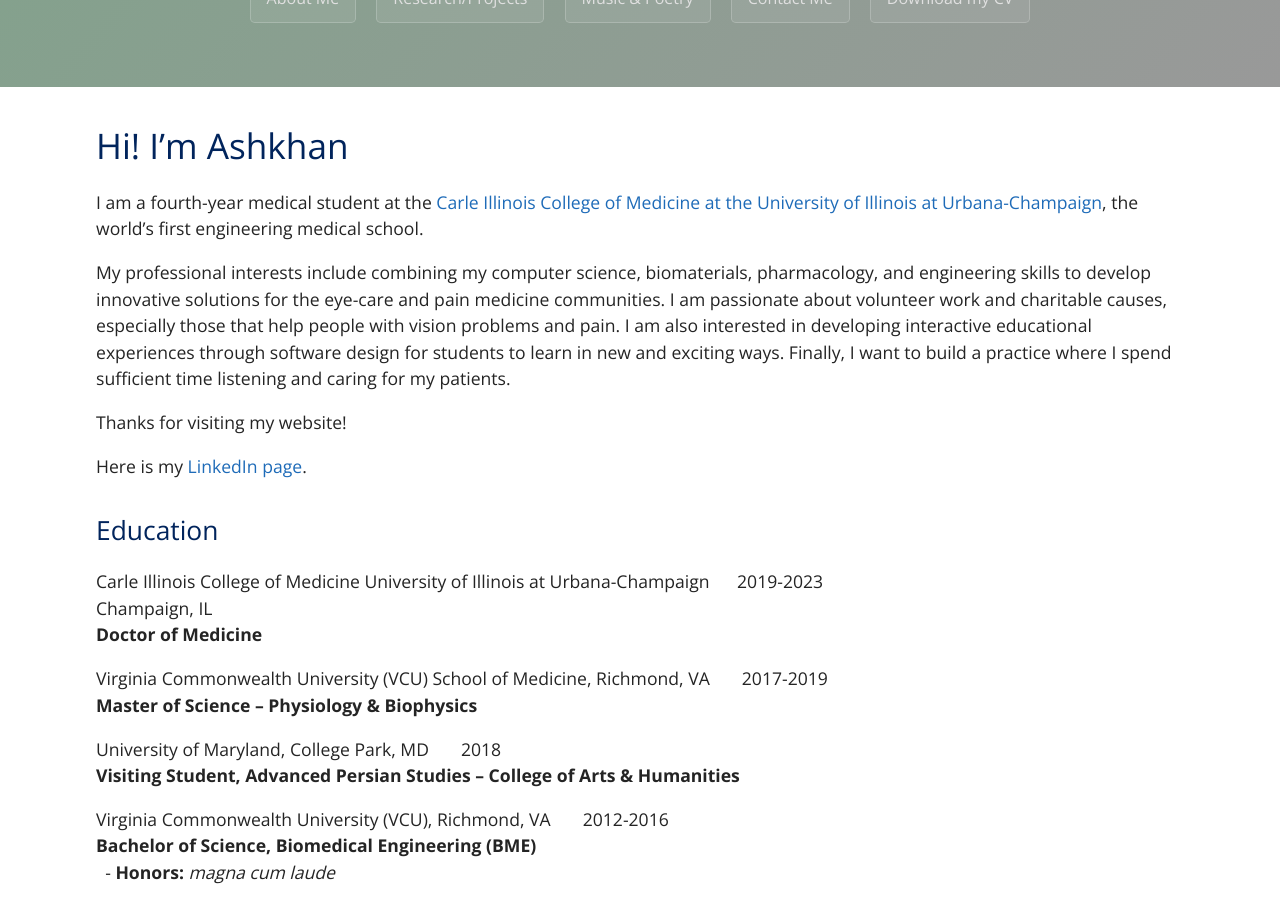
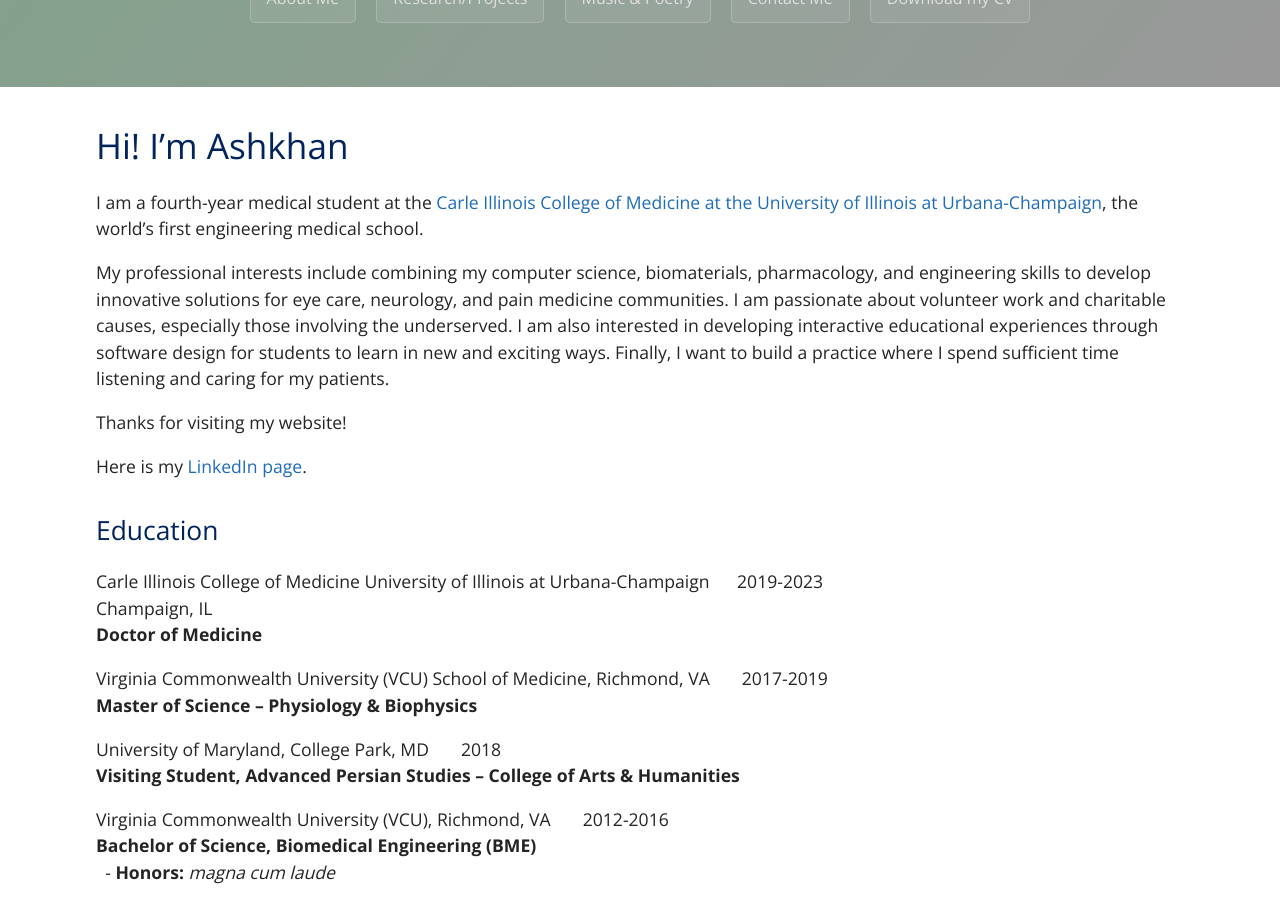
Before and after one commit to EyeCanDoIt/EyeCanDoIt.github.io, a Jekyll site: the page built from index.md, in a window 1280 px wide and 900 px high, scrolled down 411 px. Built offline with Jekyll 4.4.1, drawn with Linux system fonts in a browser that asks for light colours; the repository's description, which GitHub fills in, is left out.

Commit message:
Update index.md

```diff
--- a/index.md
+++ b/index.md
@@ -9,7 +9,7 @@
 I am a fourth-year medical student at the [Carle Illinois College of Medicine at the University of Illinois at Urbana-Champaign](https://medicine.illinois.edu/){:target="_blank"},
 the world's first engineering medical school.
 
-My professional interests include combining my computer science, biomaterials, pharmacology, and engineering skills to develop innovative solutions for the eye-care and pain medicine communities. I am passionate about volunteer work and charitable causes, especially those that help people with vision problems and pain. I am also interested in developing interactive educational experiences through software design for students to learn in new and exciting ways. Finally, I want to build a practice where I spend sufficient time listening and caring for my patients.
+My professional interests include combining my computer science, biomaterials, pharmacology, and engineering skills to develop innovative solutions for eye care, neurology, and pain medicine communities. I am passionate about volunteer work and charitable causes, especially those involving the underserved. I am also interested in developing interactive educational experiences through software design for students to learn in new and exciting ways. Finally, I want to build a practice where I spend sufficient time listening and caring for my patients.
 
 Thanks for visiting my website!
 
```
